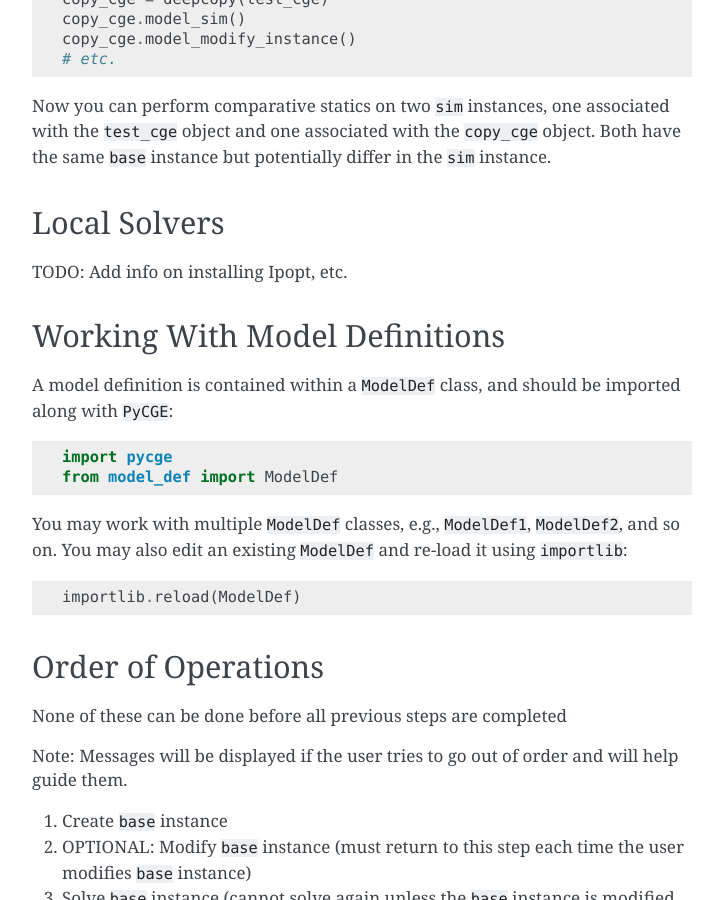
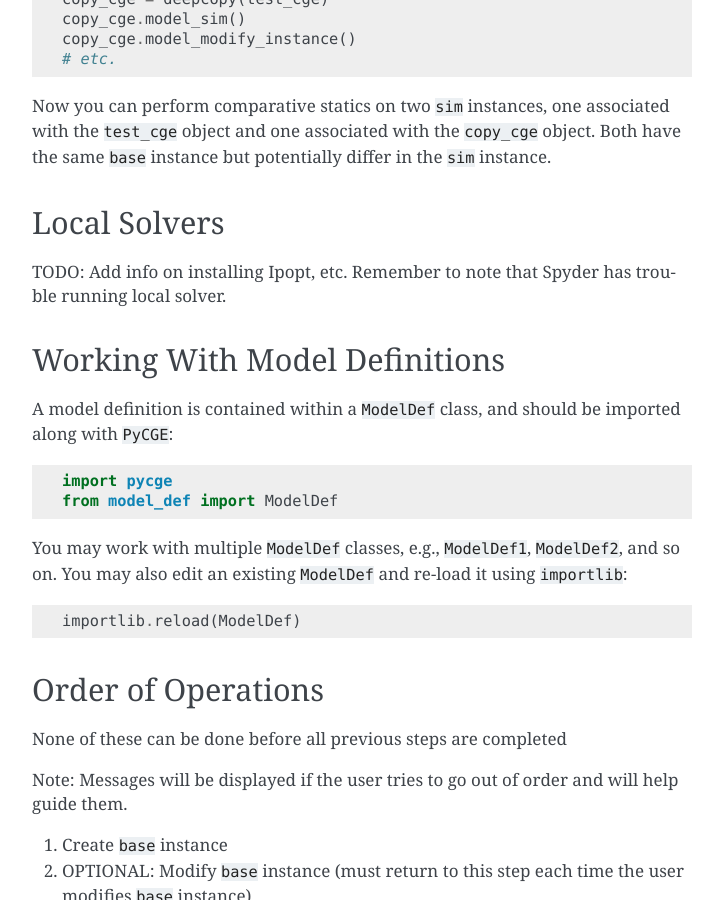
Before and after one commit to juanfung/pycge, a Sphinx documentation site: the page built from docs/index.rst, in a window 1280 px wide and 900 px high, scrolled down 5491 px. Shown: the whole window, without its empty margins (388-1111 px from the left). Built offline with Sphinx 7.4.7, drawn with Linux system fonts in a browser that asks for light colours.

Commit message:
makes note that spyder has trouble running local solver

```diff
--- a/docs/index.rst
+++ b/docs/index.rst
@@ -249,6 +249,7 @@ Local Solvers
 --------------
 
 TODO: Add info on installing Ipopt, etc.
+Remember to note that Spyder has trouble running local solver.
 
 Working With Model Definitions
 ------------------------------
```
